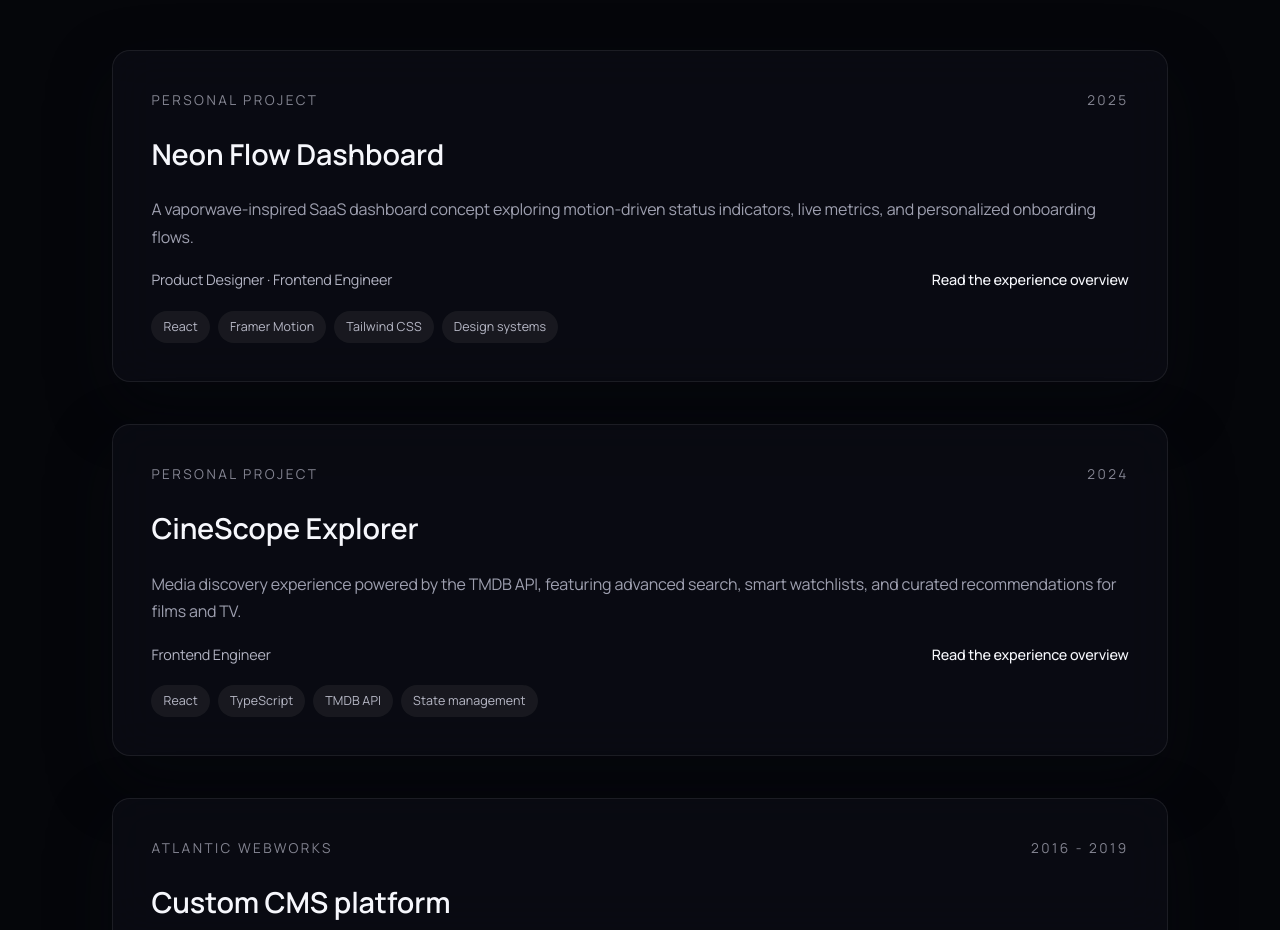
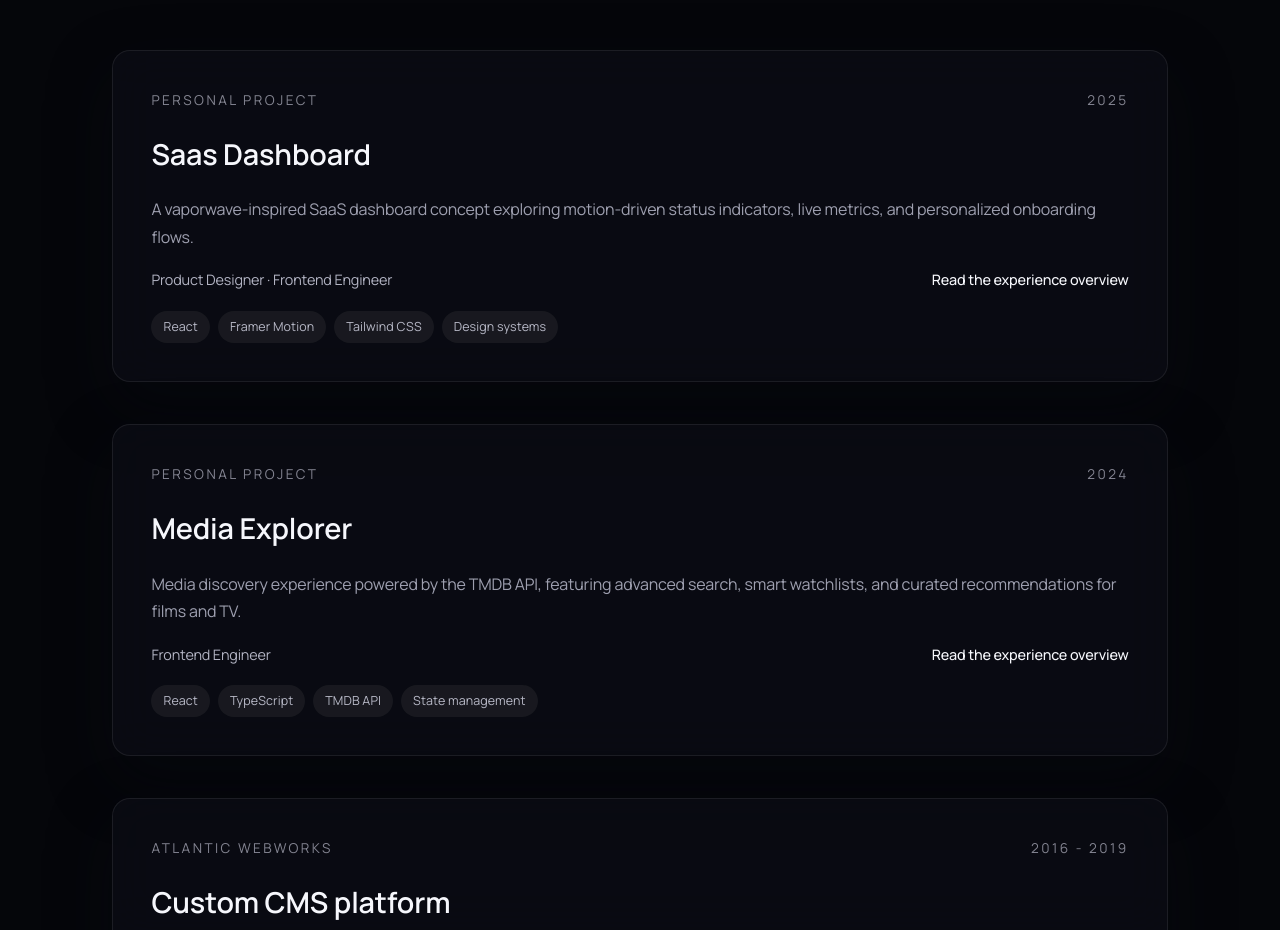
Before and after one commit to mattyroo/mattyroo.com, a React (Vite) app: page / in a window 1280 px wide. Shown: the part 2360-3290 px from the top of the page. Built offline with nearby package versions, Linux system fonts and the light colour scheme.

Commit message:
projects

```diff
--- a/src/sections/ProjectsSection.tsx
+++ b/src/sections/ProjectsSection.tsx
@@ -2,24 +2,24 @@ import { motion } from 'framer-motion'
 
 const projects = [
   {
-    title: 'Neon Flow Dashboard',
+    title: 'Saas Dashboard',
     sector: 'Personal project',
     year: '2025',
     description:
       'A vaporwave-inspired SaaS dashboard concept exploring motion-driven status indicators, live metrics, and personalized onboarding flows.',
     role: 'Product Designer · Frontend Engineer',
     tags: ['React', 'Framer Motion', 'Tailwind CSS', 'Design systems'],
-    url: 'https://example.com/neon-flow',
+    url: 'https://neonforge.mattyroo.com',
   },
   {
-    title: 'CineScope Explorer',
+    title: 'Media Explorer',
     sector: 'Personal project',
     year: '2024',
     description:
       'Media discovery experience powered by the TMDB API, featuring advanced search, smart watchlists, and curated recommendations for films and TV.',
     role: 'Frontend Engineer',
     tags: ['React', 'TypeScript', 'TMDB API', 'State management'],
-    url: 'https://example.com/cinescope',
+    url: 'https://tmdb.mattyroo.com',
   },
   {
     title: 'Custom CMS platform',
```
